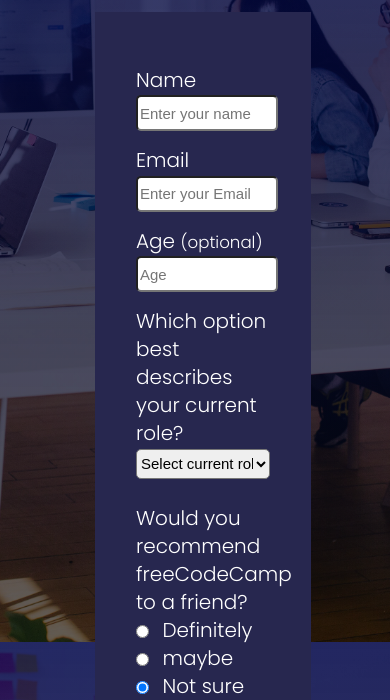
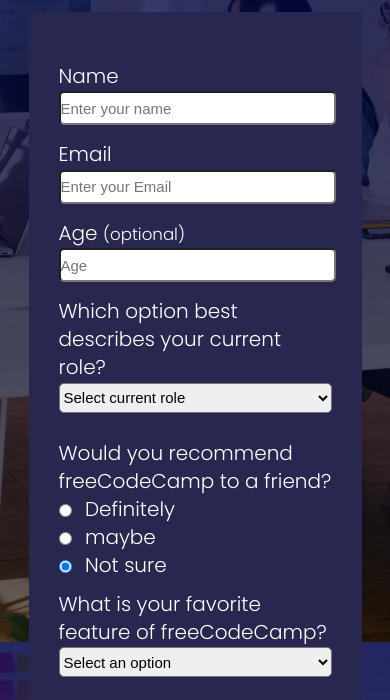
Before and after one commit to nsamedaisy/surveyform_project, a plain HTML site: page index.html in a window 390 px wide. Shown: the part 202-902 px from the top of the page. Drawn offline with Linux system fonts and the light colour scheme.

Commit message:
folder structure and media querry

```diff
--- a/css/styles.css
+++ b/assets/css/styles.css
@@ -1,3 +1,8 @@
+* {
+  margin: 0;
+  padding: 0;
+}
+
 body {
   font-family: Poppins, sans-serif;
   font-size: 18px;
@@ -14,10 +19,11 @@
   background-repeat: no-repeat;
   background-size: cover;
   background-attachment: fixed;
+  margin-bottom: 4%;
 }
 
 .main {
-  max-height: 100%;
+  max-height: 90%;
 }
 
 h1,
@@ -53,7 +59,7 @@
   padding: 30px;
   font-weight: 400;
   font-size: 12px;
-  height: 100%;
+  height: 90%;
   flex-wrap: wrap;
   padding-top: 50px;
 }
@@ -104,3 +110,15 @@
   min-height: unset;
   vertical-align: middle;
 }
+
+@media screen and (max-width: 600px) {
+  .main {
+    width: 100%;
+    margin: auto;
+    height: 100%;
+  }
+
+  form {
+    width: 70%;
+  }
+}
--- a/index.html
+++ b/index.html
@@ -5,12 +5,12 @@
   <meta http-equiv="X-UA-Compatible" content="IE=edge">
   <meta name="viewport" content="width=device-width, initial-scale=1.0">
   <title>freecodecamp Survey Form</title>
-  <link rel="stylesheet" href="./css/styles.css">
+  <link rel="stylesheet" href="./assets/css/styles.css">
   <link rel="preconnect" href="https://fonts.googleapis.com">
   <link rel="preconnect" href="https://fonts.googleapis.com">
   <link rel="preconnect" href="https://fonts.gstatic.com" crossorigin>
   <link href="https://fonts.googleapis.com/css2?family=Poppins:wght@300&display=swap" rel="stylesheet">
-  <link href="./images/img.jpg" rel="stylesheet">
+  <link href="./assets/images/img.jpg" rel="stylesheet">
 </head>
 <body>
 <main class="main">
```
Also changed, not shown: assets/images/img.jpg (renamed from images/img.jpg).
